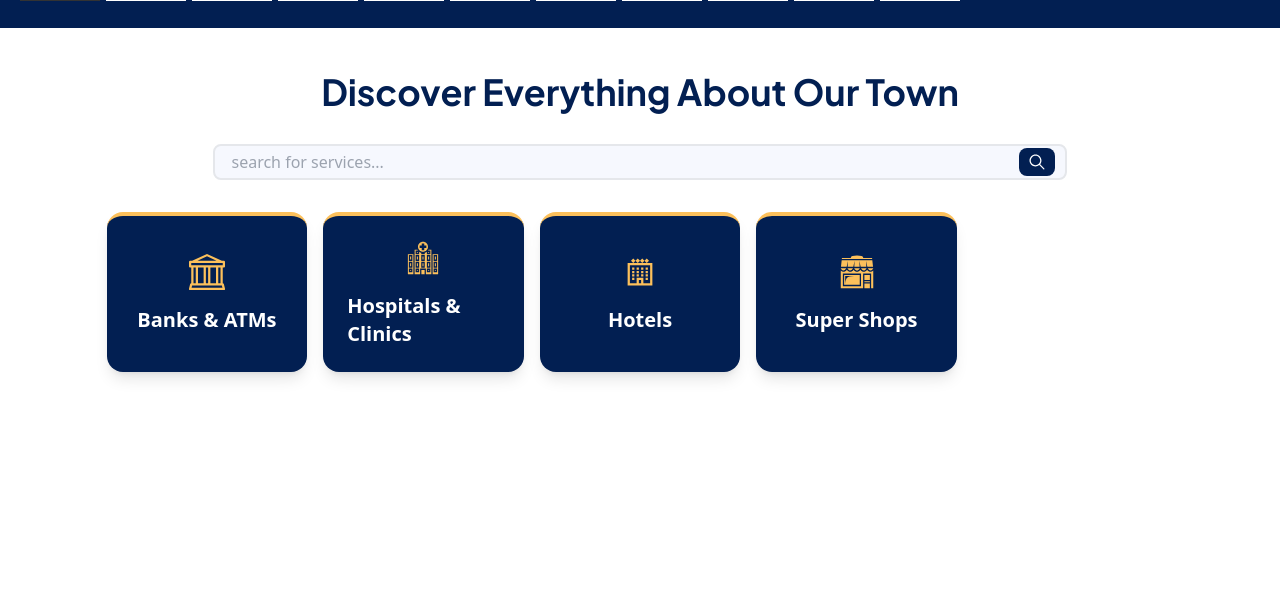
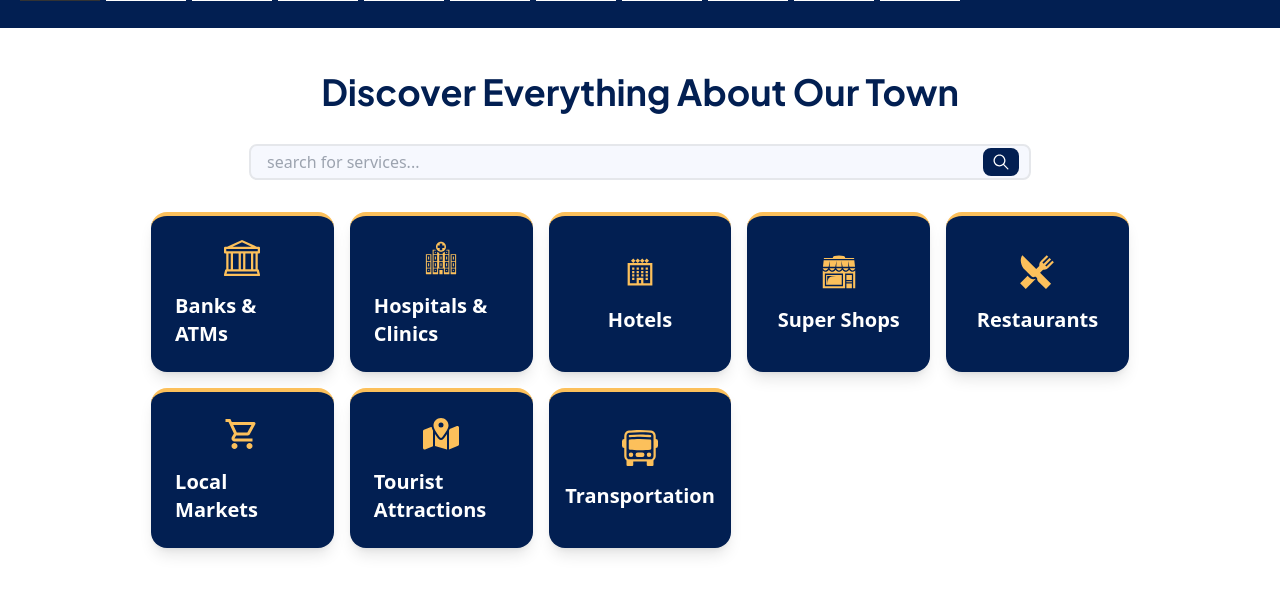
Before and after one commit to mehediScriptDev/smart-town, a React (Vite) app: page / in a window 1280 px wide. Shown: the part 1443-2037 px from the top of the page. Built offline with nearby package versions, Linux system fonts and the light colour scheme.

Commit message:
category section almost done

```diff
--- a/src/Components/Category.jsx
+++ b/src/Components/Category.jsx
@@ -4,11 +4,15 @@ import { BsBank } from "react-icons/bs";
 import { IoIosSearch } from "react-icons/io";
 import { LiaHotelSolid } from "react-icons/lia";
 import { GiShop } from "react-icons/gi";
+import { IoRestaurantSharp } from "react-icons/io5";
+import { BsBusFront } from "react-icons/bs";
+import { FaMapLocationDot } from "react-icons/fa6";
+import { MdOutlineLocalGroceryStore } from "react-icons/md";
 
 const Category = () => {
   return (
     <section className="min-h-screen ">
-      <div className="mt-8">
+      <div className="mt-8 w-11/12 mx-auto">
         <h1 className="font-plus text-center font-bold md:pb-8 text-3xl md:text-4xl text-mainbg py-3">
           Discover Everything About Our Town
         </h1>
@@ -54,6 +58,36 @@ const Category = () => {
             </p>
             <h3 className="md:text-xl text-xs font-semibold">Super Shops</h3>
           </Link>
+
+          <Link className="bg-mainbg hover:bg-[#003b7a] transition-colors duration-300 text-white rounded-2xl shadow-lg border-t-4 border-btncl p-4 md:p-6 flex flex-col items-center justify-center space-y-4 cursor-pointer hover:scale-105">
+            <p>
+              <IoRestaurantSharp className="md:text-4xl text-2xl text-btncl" />
+
+            </p>
+            <h3 className="md:text-xl text-xs font-semibold">Restaurants</h3>
+          </Link>
+
+          <Link className="bg-mainbg hover:bg-[#003b7a] transition-colors duration-300 text-white rounded-2xl shadow-lg border-t-4 border-btncl p-4 md:p-6 flex flex-col items-center justify-center space-y-4 cursor-pointer hover:scale-105">
+            <p>
+              <MdOutlineLocalGroceryStore className="md:text-4xl text-2xl text-btncl" />
+
+            </p>
+            <h3 className="md:text-xl text-xs font-semibold">Local Markets</h3>
+          </Link>
+          <Link className="bg-mainbg hover:bg-[#003b7a] transition-colors duration-300 text-white rounded-2xl shadow-lg border-t-4 border-btncl p-4 md:p-6 flex flex-col items-center justify-center space-y-4 cursor-pointer hover:scale-105">
+            <p>
+              <FaMapLocationDot className="md:text-4xl text-2xl text-btncl" />
+
+            </p>
+            <h3 className="md:text-xl text-xs font-semibold">Tourist Attractions</h3>
+          </Link>
+          <Link className="bg-mainbg hover:bg-[#003b7a] transition-colors duration-300 text-white rounded-2xl shadow-lg border-t-4 border-btncl p-4 md:p-6 flex flex-col items-center justify-center space-y-4 cursor-pointer hover:scale-105">
+            <p>
+              <BsBusFront className="md:text-4xl text-2xl text-btncl" />
+
+            </p>
+            <h3 className="md:text-xl text-xs font-semibold">Transportation</h3>
+          </Link>
         </div>
       </div>
     </section>
```
